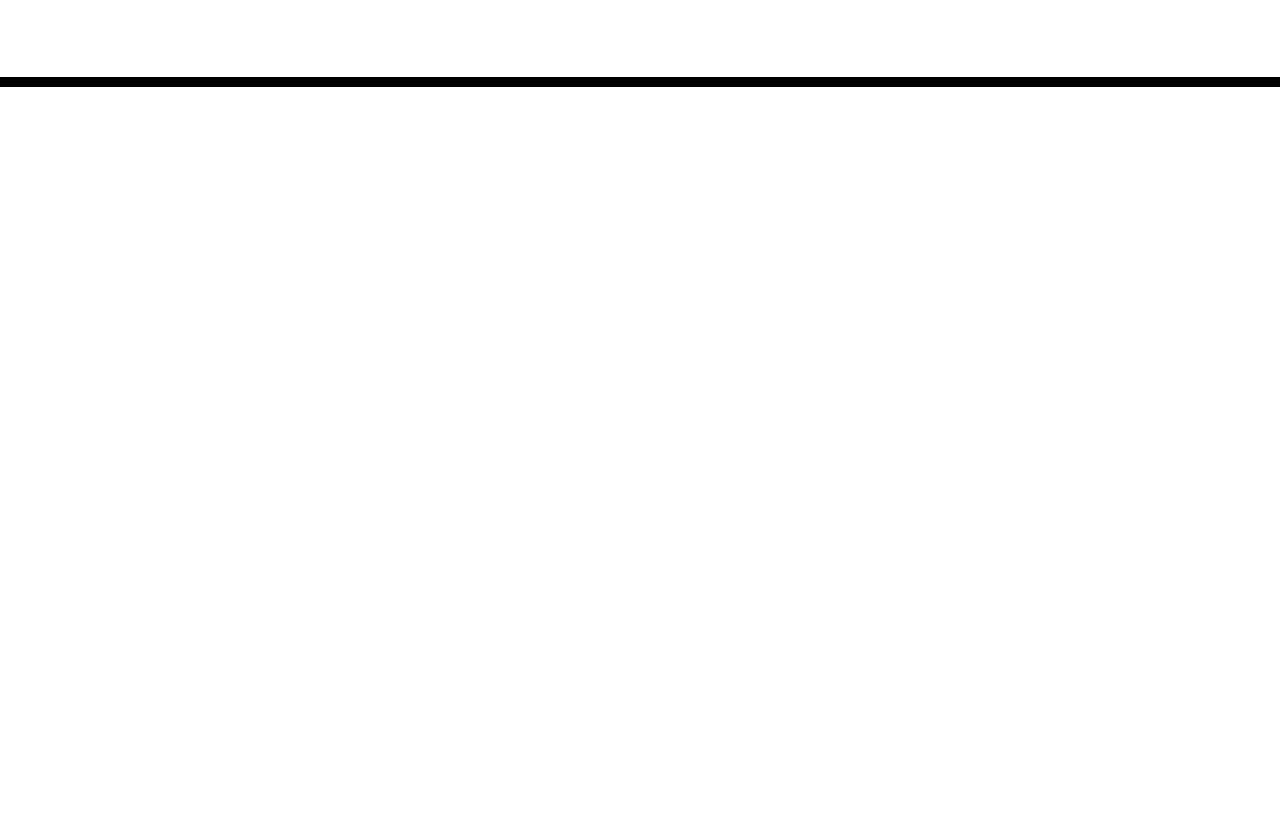
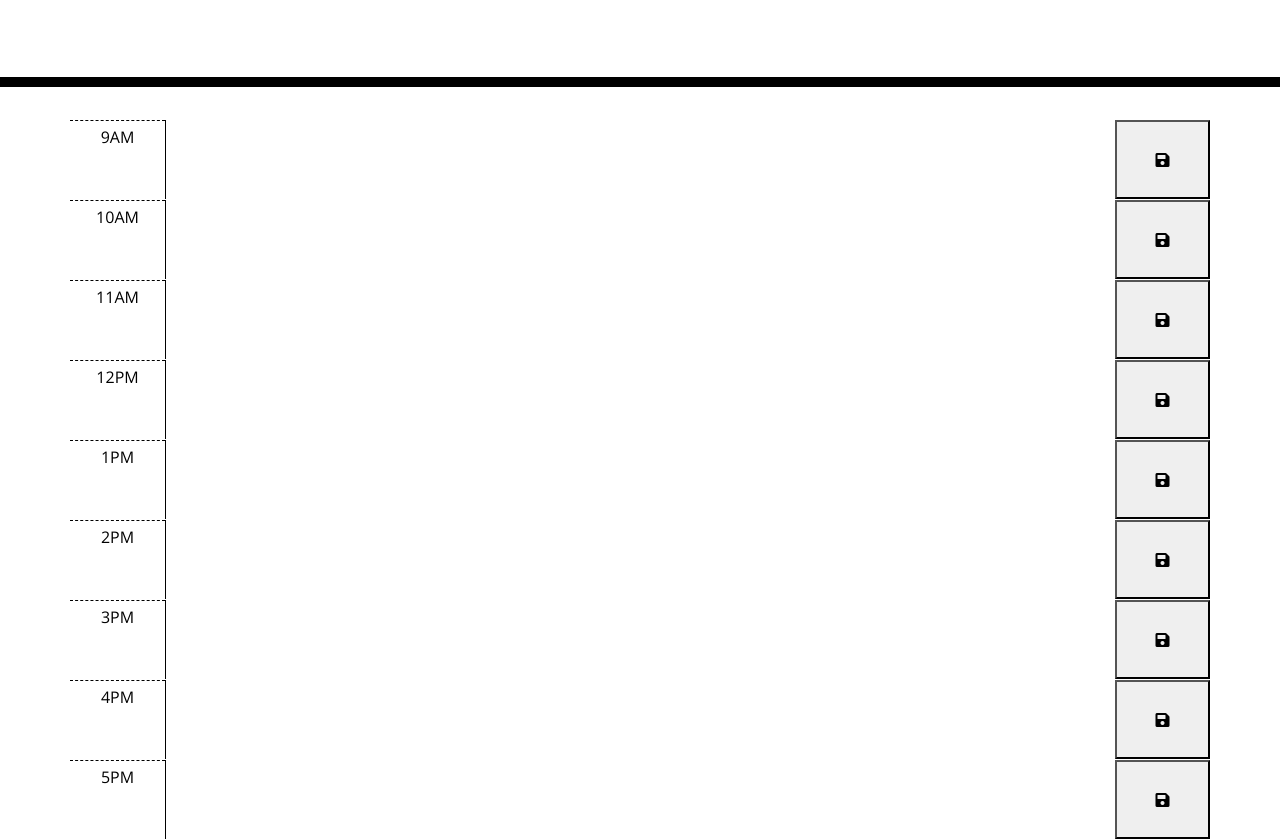
Before and after one commit to Czaldivar419/Challenge05, a plain HTML site: page index.html in a window 1280 px wide. Shown: the part 181-1020 px from the top of the page. Before the commit the page ends 800 px from the top, so only its background shows below. Drawn offline with nearby package versions, Linux system fonts and the light colour scheme.

Commit message:
Added time-blocks to HTML
Added time-blocks ranging from 9am-5pm to the HTML code.

```diff
--- a/index.html
+++ b/index.html
@@ -30,6 +30,72 @@
     </header>
     <div class="container">
       <!-- Timeblocks go here -->
+
+
+
+
+        <div class = "row time-block" id="9">
+            <div class="col-1 hour pt-2">9AM</div>
+            <textarea class="col-10 plan"></textarea>
+            <button class="col-1 save"><i class="fas fa-save"></i></button>
+        </div>
+
+        <div class = "row time-block" id="10">
+            <div class="col-1 hour pt-2">10AM</div>
+            <textarea class="col-10 plan"></textarea>
+            <button class="col-1 save"><i class="fas fa-save"></i></button>
+        </div>
+
+        <div class = "row time-block" id="11">
+            <div class="col-1 hour pt-2">11AM</div>
+            <textarea class="col-10 plan"></textarea>
+            <button class="col-1 save"><i class="fas fa-save"></i></button>
+        </div>
+
+        <div class = "row time-block" id="12">
+            <div class="col-1 hour pt-2">12PM</div>
+            <textarea class="col-10 plan"></textarea>
+            <button class="col-1 save"><i class="fas fa-save"></i></button>
+        </div>
+
+        <div class = "row time-block" id="1">
+            <div class="col-1 hour pt-2">1PM</div>
+            <textarea class="col-10 plan"></textarea>
+            <button class="col-1 save"><i class="fas fa-save"></i></button>
+        </div>
+
+        <div class = "row time-block" id="2">
+            <div class="col-1 hour pt-2">2PM</div>
+            <textarea class="col-10 plan"></textarea>
+            <button class="col-1 save"><i class="fas fa-save"></i></button>
+        </div>
+
+        <div class = "row time-block" id="3">
+            <div class="col-1 hour pt-2">3PM</div>
+            <textarea class="col-10 plan"></textarea>
+            <button class="col-1 save"><i class="fas fa-save"></i></button>
+        </div>
+
+        <div class = "row time-block" id="4">
+            <div class="col-1 hour pt-2">4PM</div>
+            <textarea class="col-10 plan"></textarea>
+            <button class="col-1 save"><i class="fas fa-save"></i></button>
+        </div>
+
+
+        <div class = "row time-block" id="5">
+            <div class="col-1 hour pt-2">5PM</div>
+            <textarea class="col-10 plan"></textarea>
+            <button class="col-1 save"><i class="fas fa-save"></i></button>
+        </div>
+
+
+
+
+
+
+
+
     </div>
 
     <script src="https://code.jquery.com/jquery-3.4.1.min.js"></script>
```
